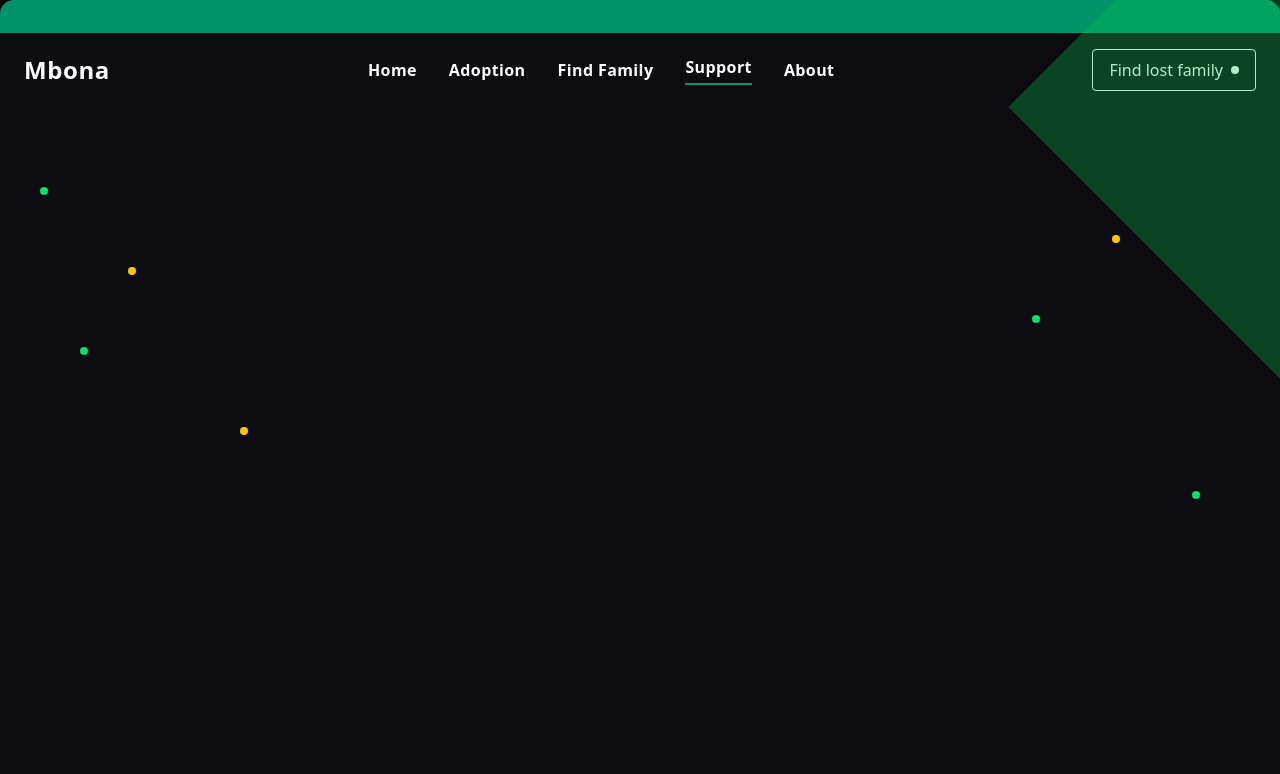
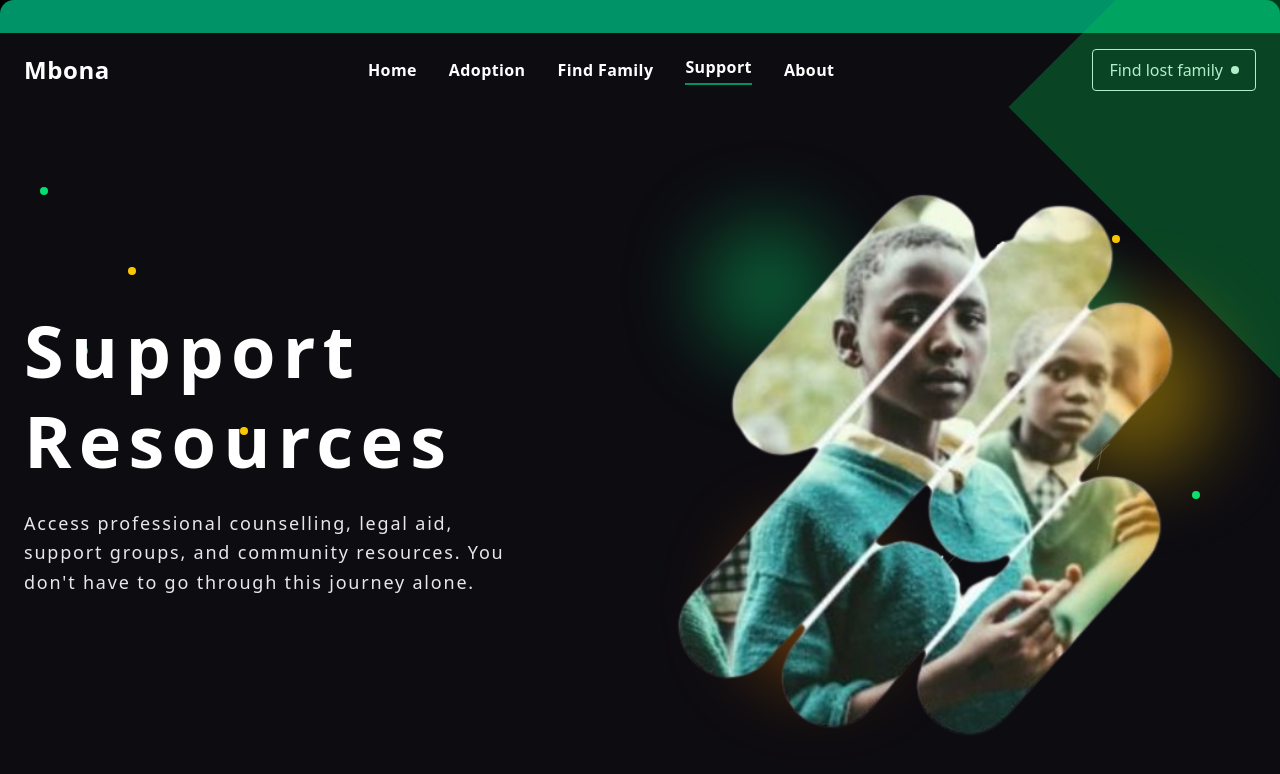
Before and after one commit to Blinktechnologies-company/Mbona, a Next.js app: page /support in a window 1280 px wide. Shown: the top 774 px of the page. Built offline with nearby package versions, Linux system fonts and the light colour scheme.

Commit message:
Enhance hero section - Add text content, image, and decorative overlays

```diff
--- a/app/(pages)/support/page.tsx
+++ b/app/(pages)/support/page.tsx
@@ -5,17 +5,19 @@ import { Home, ChevronDown, House } from "lucide-react";
 export default function SupportPage() {
   return (
     <div className="min-h-screen bg-black text-white dark overflow-x-hidden">
-      <div className="h-[33px] bg-[#009367] rounded-t-xl "></div>
+      {/* Header */}
+      <div className="h-[33px] bg-[#009367] rounded-t-xl ">
+
+      </div>
       <header className="w-full  background-primary">
         <div className="container mx-auto px-6 py-4">
           <div className="flex items-center justify-between">
-            <Link
-              href="/"
-              className="text-2xl font-bold text-white tracking-wide"
-            >
+            {/* Logo */}
+            <Link href="/" className="text-2xl font-bold text-white tracking-wide">
               Mbona
             </Link>
 
+            {/* Navigation */}
             <nav className="flex items-center gap-8 font-bold tracking-wide">
               <Link
                 href="/"
@@ -49,6 +51,7 @@ export default function SupportPage() {
               </Link>
             </nav>
 
+            {/* CTA Button */}
             <Link
               href="/find-family"
               className="px-4 py-2 border border-white rounded hover:bg-white/10 transition-colors flex items-center gap-2"
@@ -60,7 +63,9 @@ export default function SupportPage() {
         </div>
       </header>
 
+      {/* Hero Section */}
       <main className="relative min-h-[calc(100vh-80px)] background-primary">
+        {/* Background decorative elements - scattered dots */}
         <div className="absolute top-20 left-10 w-2 h-2 bg-green-400 rounded-full"></div>
         <div className="absolute top-40 left-32 w-2 h-2 bg-yellow-400 rounded-full"></div>
         <div className="absolute top-60 left-20 w-2 h-2 bg-green-400 rounded-full"></div>
@@ -69,18 +74,72 @@ export default function SupportPage() {
         <div className="absolute top-80 left-60 w-2 h-2 bg-yellow-400 rounded-full"></div>
         <div className="absolute top-96 right-20 w-2 h-2 bg-green-400 rounded-full"></div>
 
+        {/* Large diagonal green stripe in top right */}
         <div className="absolute top-0 right-0 w-96 h-96 bg-green-500 rotate-45 opacity-30 -translate-y-1/2 translate-x-1/2"></div>
 
         <div className="container mx-auto px-6 py-16 relative z-10">
           <div className="grid grid-cols-1 lg:grid-cols-2 gap-12 items-center min-h-[600px]">
-            <div className="space-y-6"></div>
+            {/* Left side - Text content */}
+            <div className="space-y-6">
+              <h1 className="text-7xl font-bold leading-tight tracking-widest text-white">
+                Support
+                <br />
+                Resources
+              </h1>
+              <p className="text-lg text-white/90 max-w-lg leading-relaxed tracking-widest font-medium">
+                Access professional counselling, legal aid, support groups, and
+                community resources. You don't have to go through this journey
+                alone.
+              </p>
 
-            <div className="relative"></div>
+              {/* Decorative radiating lines */}
+              <div className="flex items-start gap-2 pt-4">
+                <div className="group-37"></div>
+
+                {/* <div className="w-16 h-0.5 bg-green-400 mt-2"></div>
+                <div className="w-2 h-2 bg-green-400 rounded-full"></div>
+                <div className="w-12 h-0.5 bg-green-400 mt-2"></div>
+                <div className="w-2 h-2 bg-green-400 rounded-full"></div>
+                <div className="w-8 h-0.5 bg-green-400 mt-2"></div>
+                <div className="w-2 h-2 bg-green-400 rounded-full"></div> */}
+              </div>
+            </div>
+
+            {/* Right side - Image with decorative shapes */}
+            <div className="relative">
+              <div className="relative z-10">
+                <Image
+                  src="/child.png"
+                  alt="Children"
+                  width={600}
+                  height={600}
+                  className="object-contain max-h-[600px]"
+                />
+              </div>
+
+              {/* Decorative organic shapes - translucent overlapping */}
+              <div className="absolute top-10 left-10 w-32 h-32 bg-green-400/40 rounded-full blur-2xl"></div>
+              <div className="absolute top-32 right-10 w-40 h-40 bg-yellow-400/40 rounded-full blur-2xl"></div>
+              <div className="absolute bottom-20 left-20 w-36 h-36 bg-orange-400/40 rounded-full blur-2xl"></div>
+              <div className="absolute top-20 right-32 w-28 h-28 bg-green-400/30 rounded-full blur-xl"></div>
+
+              {/* Diagonal lines overlay */}
+              <div className="absolute inset-0 pointer-events-none">
+                <div className="absolute top-1/4 left-1/4 w-px h-32 bg-white/20 rotate-45"></div>
+                <div className="absolute top-1/3 right-1/4 w-px h-24 bg-white/20 rotate-12"></div>
+                <div className="absolute bottom-1/4 left-1/3 w-px h-28 bg-white/20 -rotate-12"></div>
+                <div className="absolute bottom-1/3 right-1/3 w-px h-36 bg-white/20 rotate-45"></div>
+                <div className="absolute top-1/2 left-1/2 w-px h-40 bg-white/15 rotate-45"></div>
+              </div>
+            </div>
           </div>
         </div>
       </main>
 
-      <section></section>
+      {/* Placeholder for resources section */}
+      <section>
+
+      </section>
     </div>
   );
 }
```
